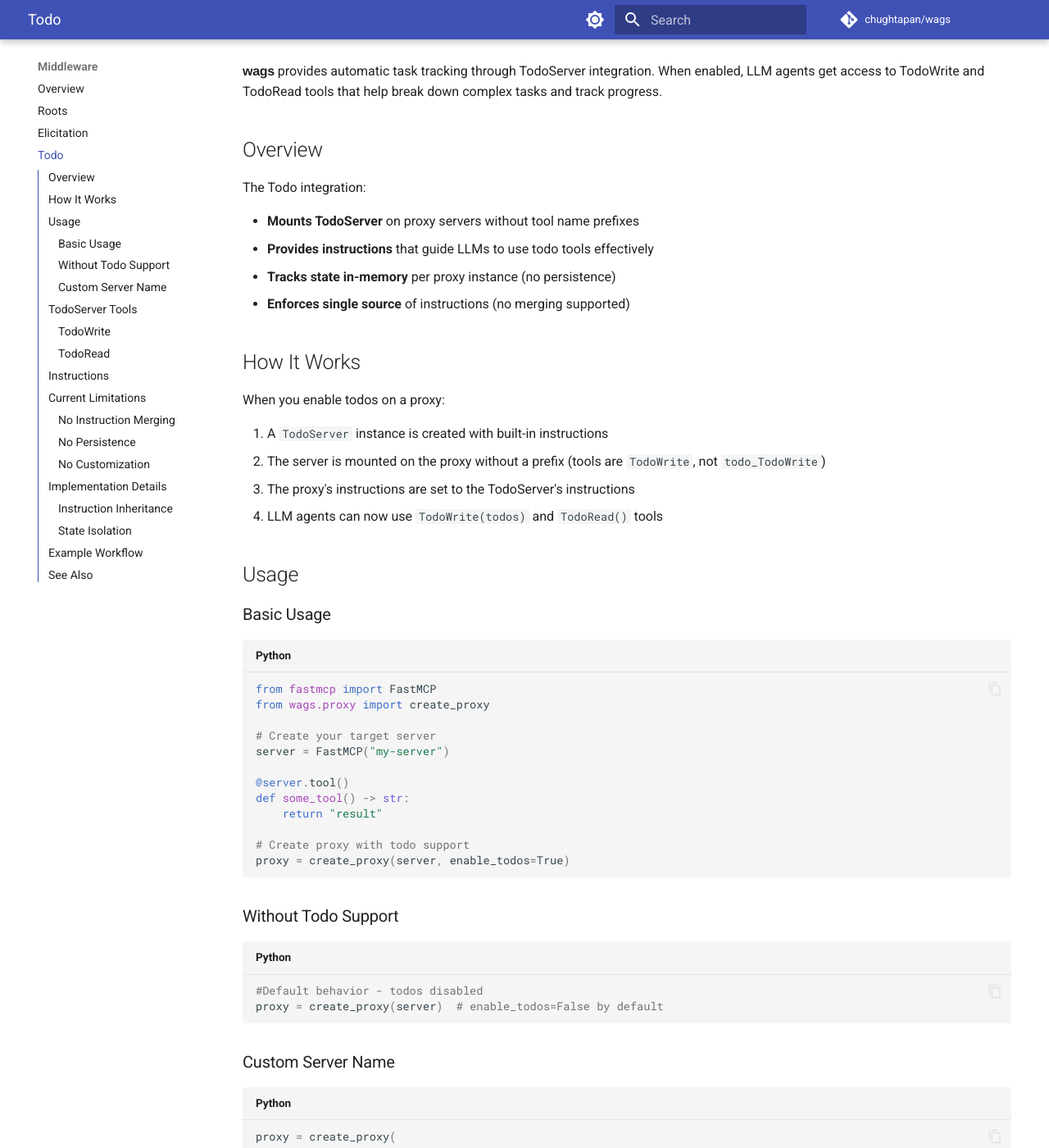
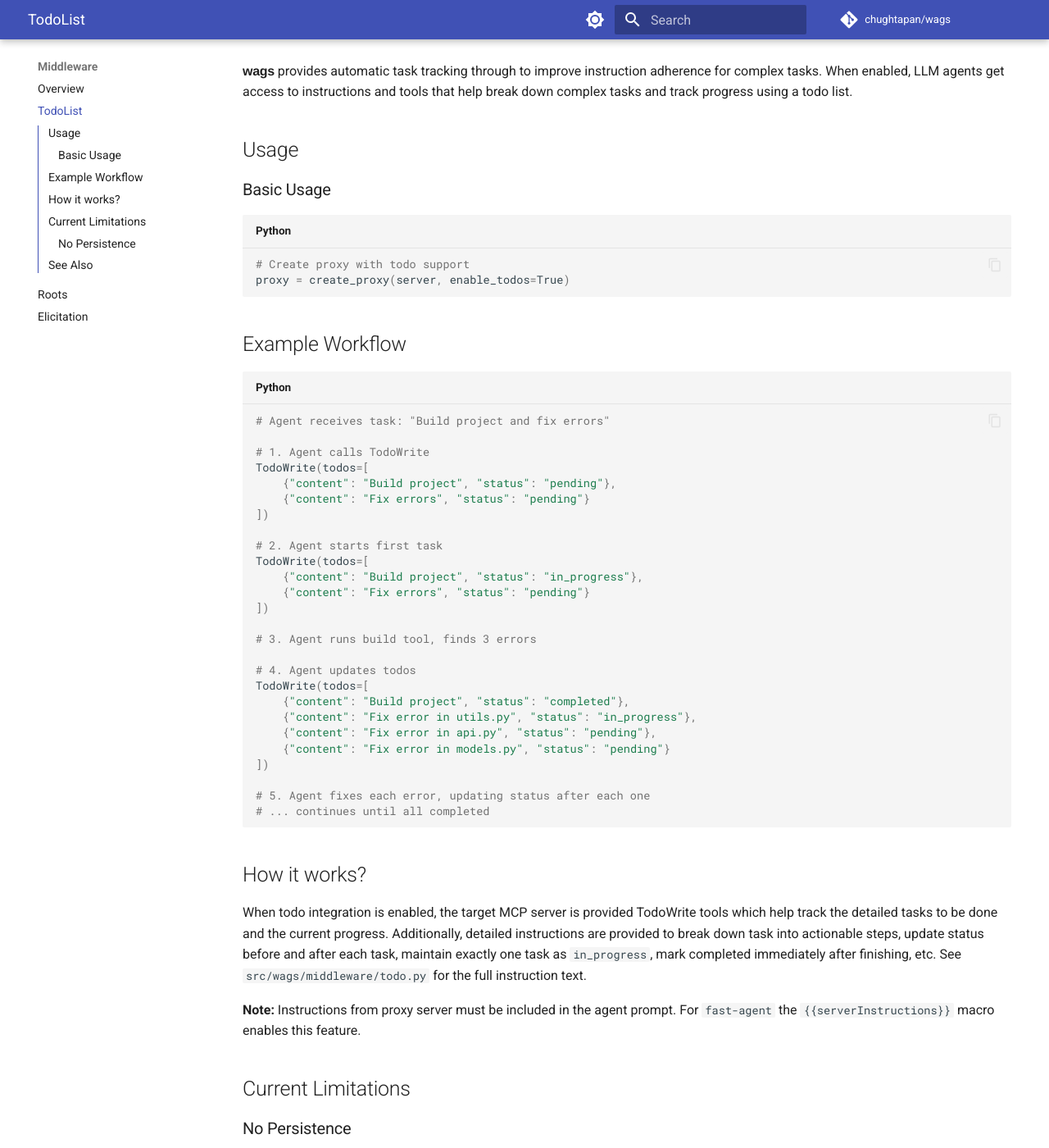
Before and after one commit to chughtapan/wags, an MkDocs documentation site: the page built from docs/middleware/todo.md, in a window 1280 px wide and 1400 px high, scrolled down 194 px. Shown: the whole window at 82% size. Built offline with MkDocs 1.6.1 and Material for MkDocs 9.7.7, drawn with Linux system fonts in a browser that asks for light colours; comment, search, counter and statistics services are not loaded; some of the changed text lies outside the part shown.

Commit message:
cleanup docs a bit

````diff
--- a/docs/middleware/todo.md
+++ b/docs/middleware/todo.md
@@ -1,156 +1,14 @@
-# Todo List Integration
+# Todo Integration
 
-<em class="wags-brand">wags</em> provides automatic task tracking through TodoServer integration. When enabled, LLM agents get access to TodoWrite and TodoRead tools that help break down complex tasks and track progress.
-
-## Overview
-
-The Todo integration:
-
-- **Mounts TodoServer** on proxy servers without tool name prefixes
-- **Provides instructions** that guide LLMs to use todo tools effectively
-- **Tracks state in-memory** per proxy instance (no persistence)
-- **Enforces single source** of instructions (no merging supported)
-
-## How It Works
-
-When you enable todos on a proxy:
-
-1. A `TodoServer` instance is created with built-in instructions
-2. The server is mounted on the proxy without a prefix (tools are `TodoWrite`, not `todo_TodoWrite`)
-3. The proxy's instructions are set to the TodoServer's instructions
-4. LLM agents can now use `TodoWrite(todos)` and `TodoRead()` tools
+<em class="wags-brand">wags</em> provides automatic task tracking through to improve instruction adherence for complex tasks. When enabled, LLM agents get access to instructions and tools that help break down complex tasks and track progress using a todo list.
 
 ## Usage
 
 ### Basic Usage
 
 ```python
-from fastmcp import FastMCP
-from wags.proxy import create_proxy
-
-# Create your target server
-server = FastMCP("my-server")
-
-@server.tool()
-def some_tool() -> str:
-    return "result"
-
 # Create proxy with todo support
 proxy = create_proxy(server, enable_todos=True)
-```
-
-### Without Todo Support
-
-```python
-#Default behavior - todos disabled
-proxy = create_proxy(server)  # enable_todos=False by default
-```
-
-### Custom Server Name
-
-```python
-proxy = create_proxy(
-    server,
-    server_name="custom-proxy",
-    enable_todos=True
-)
-```
-
-## TodoServer Tools
-
-### TodoWrite
-
-Write or update the todo list for the current session.
-
-**Parameters:**
-- `todos: List[TodoItem]` - Complete list of todos with their current status
-
-**TodoItem schema:**
-```python
-{
-    "content": str,        # Imperative form: "Run tests"
-    "status": "pending" | "in_progress" | "completed"
-}
-```
-
-**Returns:**
-```python
-{
-    "success": bool,
-    "message": str  # e.g., "Updated 3 todos. In progress: Fix bug"
-}
-```
-
-### TodoRead
-
-Read the current todo list.
-
-**Returns:**
-```python
-{
-    "todos": [
-        {
-            "content": "Task description",
-            "status": "completed"
-        },
-        ...
-    ]
-}
-```
-
-## Instructions
-
-TodoServer provides comprehensive instructions that guide LLMs to:
-
-1. **Break down tasks** into actionable steps
-2. **Update status** before and after each task
-3. **Maintain exactly one** task as `in_progress`
-4. **Mark completed** immediately after finishing
-
-See `src/wags/middleware/todo.py` for the full instruction text.
-
-## Current Limitations
-
-### No Instruction Merging
-
-If your target server has instructions, you cannot use `enable_todos=True`:
-
-```python
-server = FastMCP("my-server", instructions="Do something")
-proxy = create_proxy(server, enable_todos=True)  # ❌ Raises NotImplementedError
-```
-
-**Workaround:** Remove instructions from the target server.
-
-### No Persistence
-
-Todo state is in-memory only. When the proxy instance is destroyed, todos are lost.
-
-### No Customization
-
-You cannot modify the todo instructions or tool behavior without editing the source code.
-
-## Implementation Details
-
-### Instruction Inheritance
-
-`_WagsProxy` automatically inherits instructions from target servers:
-
-```python
-server = FastMCP("test", instructions="Target instructions")
-proxy = create_proxy(server)  # proxy.instructions == "Target instructions"
-```
-
-When `enable_todos=True`, the proxy uses TodoServer instructions instead.
-
-### State Isolation
-
-Each `TodoServer` instance maintains its own in-memory state:
-
-```python
-proxy1 = create_proxy(server1, enable_todos=True)
-proxy2 = create_proxy(server2, enable_todos=True)
-# proxy1 and proxy2 have separate todo lists
 ```
 
 ## Example Workflow
@@ -184,6 +42,18 @@
 # ... continues until all completed
 ```
 
+## How it works?
+
+When todo integration is enabled, the target MCP server is provided TodoWrite tools which help track the detailed tasks to be done and the current progress. Additionally, detailed instructions are provided to break down task into actionable steps, update status before and after each task, maintain exactly one task as `in_progress`, mark completed immediately after finishing, etc. See `src/wags/middleware/todo.py` for the full instruction text.
+
+**Note:** Instructions from proxy server must be included in the agent prompt. For `fast-agent` the `{{serverInstructions}}` macro enables this feature.
+
+## Current Limitations
+
+### No Persistence
+
+Todo state is in-memory only. When the proxy instance is destroyed, todos are lost.
+
 ## See Also
 
 - [Middleware Overview](overview.md)
--- a/mkdocs.yml
+++ b/mkdocs.yml
@@ -40,9 +40,9 @@
   - Quick Start: quickstart.md
   - Middleware:
     - Overview: middleware/overview.md
+    - TodoList: middleware/todo.md
     - Roots: middleware/roots.md
     - Elicitation: middleware/elicitation.md
-    - Todo: middleware/todo.md
   - Benchmarks: benchmarks.md
 
 plugins:
````
Also changed, not shown: README.md (+14 -15 lines), docs/index.md (+0 -3 lines), docs/middleware/overview.md (+1 -0 lines), docs/snippets/middleware/base_middleware.py (line endings or trailing spaces), 1 other file.
